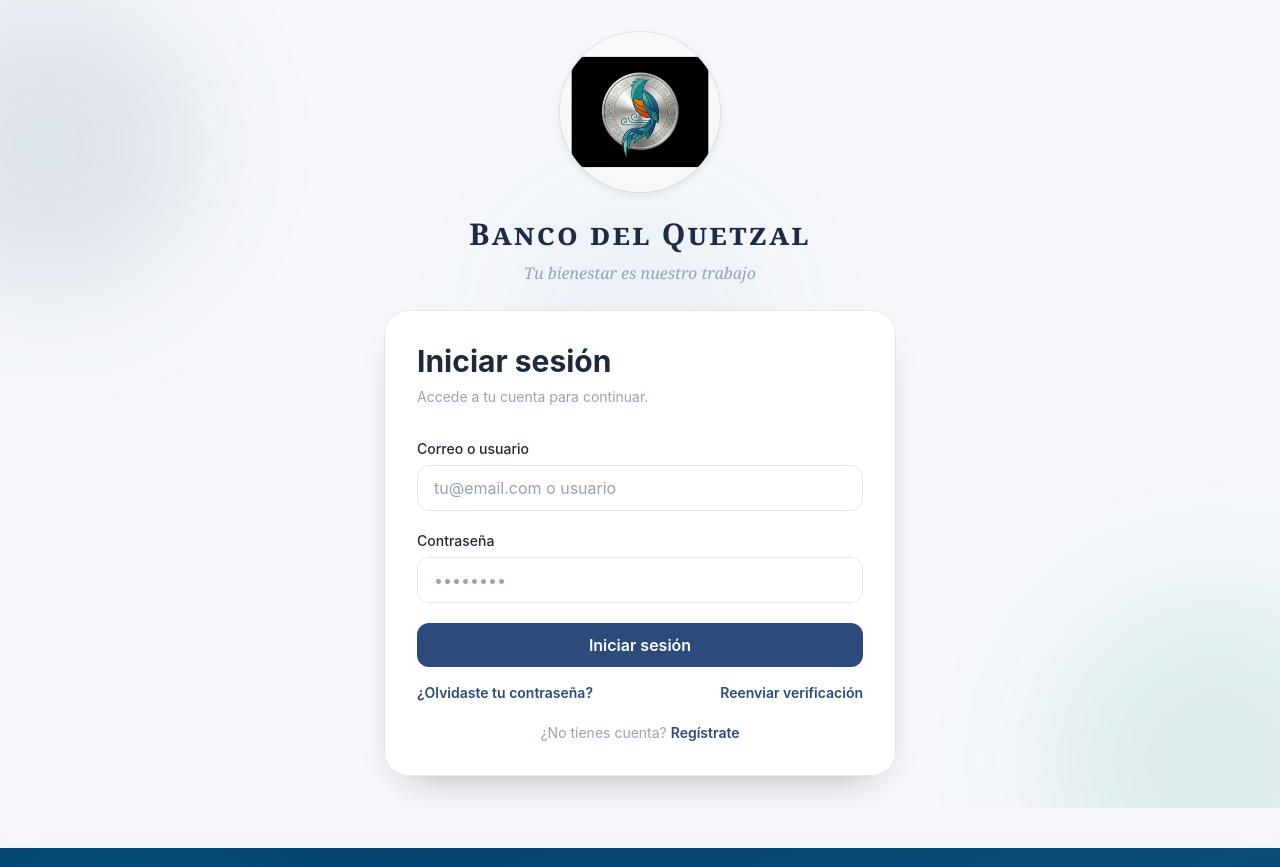
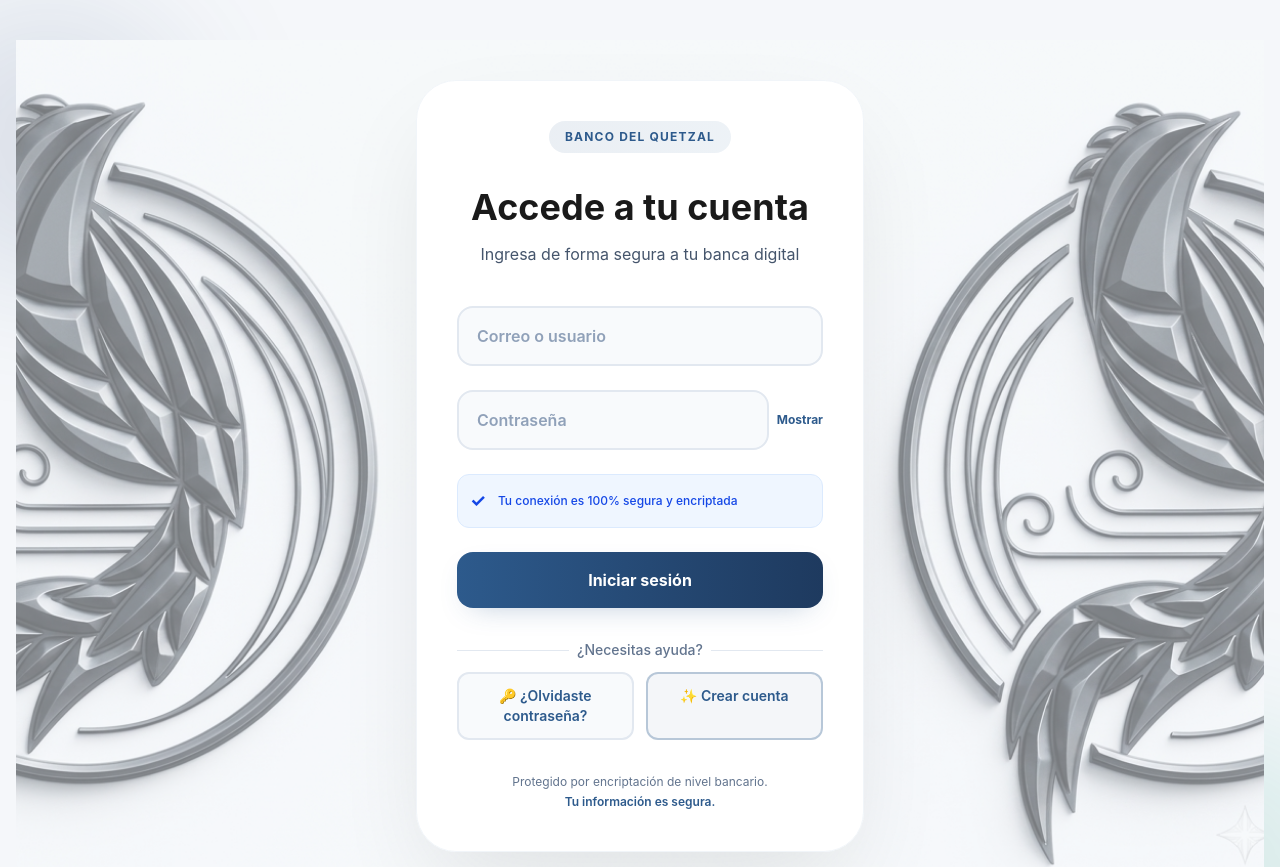
Before and after one commit to EddyCode1/bank-frontend, a React (Vite) app: page /login in a window 1280 px wide. Shown: the top 867 px of the page. Built offline with nearby package versions, Linux system fonts and the light colour scheme.

Commit message:
Arreglos visuales login

```diff
--- a/src/app/layouts/AuthLayout.jsx
+++ b/src/app/layouts/AuthLayout.jsx
@@ -6,15 +6,12 @@ import Footer from '../components/Footer'
 const AuthLayout = ({ children }) => {
   return (
     <>
-      <div className="relative flex min-h-screen items-center justify-center overflow-hidden bg-[var(--bg)] px-4 py-8">
+      <div className="relative flex min-h-screen items-start justify-center overflow-hidden bg-[var(--bg)] px-4 py-10">
         <div className="pointer-events-none absolute -left-24 top-0 h-72 w-72 rounded-full bg-[var(--primary)]/12 blur-3xl" />
         <div className="pointer-events-none absolute -bottom-28 -right-24 h-80 w-80 rounded-full bg-[var(--secondary)]/12 blur-3xl" />
         <div className="pointer-events-none absolute left-1/2 top-1/4 h-64 w-64 -translate-x-1/2 rounded-full bg-[var(--azul-vibrante)]/5 blur-3xl" />
 
-        <div className="relative w-full max-w-md space-y-6 sm:max-w-lg">
-          <div className="flex justify-center">
-            <BrandLogo />
-          </div>
+        <div className="relative w-full">
           {children}
         </div>
       </div>
--- a/src/features/auth/pages/LoginPage.jsx
+++ b/src/features/auth/pages/LoginPage.jsx
@@ -4,15 +4,25 @@ import { useForm } from 'react-hook-form'
 import toast from 'react-hot-toast'
 import useAuthStore from '../store/useAuthStore'
 import { authService } from '../service/authService'
+import logoPrincipal from '../../../assets/logo-principal-quetzal.png'
+import fondoRelieve from '../../../assets/LoginImage.png'
 
 /**
  * Página de Login
  */
 const LoginPage = () => {
   const [isLoading, setIsLoading] = useState(false)
-  const { register, handleSubmit, formState: { errors } } = useForm()
+  const [showPassword, setShowPassword] = useState(false)
+  const [emailFocused, setEmailFocused] = useState(false)
+  const [passwordFocused, setPasswordFocused] = useState(false)
+  const [emailValue, setEmailValue] = useState('')
+  const [passwordValue, setPasswordValue] = useState('')
+  const { register, handleSubmit, formState: { errors }, watch } = useForm()
   const { login } = useAuthStore()
   const navigate = useNavigate()
+
+  const email = watch('email')
+  const password = watch('password')
 
   const onSubmit = async (data) => {
     setIsLoading(true)
@@ -32,68 +42,142 @@ const LoginPage = () => {
   }
 
   return (
-    <section className="relative overflow-hidden rounded-3xl border border-[var(--border)] bg-white p-8 shadow-[0_18px_40px_-26px_rgba(15,23,42,0.45)]">
-      <div className="mb-8">
-        <h1 className="text-3xl font-bold text-[var(--text)]">Iniciar sesión</h1>
-        <p className="mt-2 text-sm text-[var(--muted)]">
-          Accede a tu cuenta para continuar.
-        </p>
+    <section className="relative min-h-screen overflow-hidden bg-slate-100 text-slate-900">
+      <div className="pointer-events-none absolute inset-0 z-0 flex items-center justify-center">
+        <div className="w-full h-full">
+          <img
+            src={fondoRelieve}
+            alt="Fondo relieve quetzales"
+            className="w-full h-full object-cover opacity-50"
+          />
+        </div>
       </div>
 
-      <form onSubmit={handleSubmit(onSubmit)} className="space-y-5">
-        {/* Campo de correo */}
-        <div className="space-y-1.5">
-          <label className="block text-sm font-medium text-[var(--text)]">Correo o usuario</label>
+      <div className="relative z-10 mx-auto flex min-h-screen max-w-screen-2xl items-center justify-center px-4 py-10 sm:px-6 lg:px-10">
+        <div className="w-full max-w-md">
+          <div className="relative flex items-center justify-center">
+            <div className="w-full rounded-[2.5rem] border border-slate-100 bg-white/95 backdrop-blur-lg p-10 shadow-[0_40px_100px_-20px_rgba(0,0,0,0.1)] animate-fade-in hover:shadow-[0_50px_120px_-30px_rgba(0,0,0,0.15)] transition-all duration-300">
+
+              <div className="mb-2 flex justify-center">
+                <div className="inline-flex items-center gap-2 rounded-full bg-gradient-to-r from-[#2d5a8c]/10 to-[#4a7ba7]/10 px-4 py-2 mb-6">
+                  <p className="text-xs font-bold uppercase tracking-widest text-[#2d5a8c]">Banco del Quetzal</p>
+                </div>
+              </div>
+
+              <div className="mb-10 text-center">
+                <h1 className="text-4xl font-bold text-[#1a1a1a] leading-tight">Accede a tu cuenta</h1>
+                <p className="mt-3 text-base text-slate-600">Ingresa de forma segura a tu banca digital</p>
+              </div>
+
+              <form onSubmit={handleSubmit(onSubmit)} className="space-y-6">
+                <div className="relative">
                   <input
                     type="text"
-            placeholder="tu@email.com o usuario"
+                    placeholder=" "
                     {...register('email', { required: 'Correo o usuario requerido' })}
-            className="w-full rounded-xl border border-[var(--border)] bg-white px-4 py-2.5 text-[var(--text)] outline-none transition placeholder:text-[var(--muted)] focus:border-[var(--primary)] focus:ring-2 focus:ring-[var(--primary)]/15"
+                    onFocus={() => setEmailFocused(true)}
+                    onBlur={() => setEmailFocused(false)}
+                    className="peer w-full rounded-2xl border-2 border-slate-200 bg-slate-50 py-4 px-5 text-base text-[#0f2744] outline-none transition-all duration-300 focus:border-[#2d5a8c] focus:bg-white focus:shadow-[0_0_0_3px_rgba(45,90,140,0.1)] hover:border-[#2d5a8c]/50"
                   />
-          {errors.email && (
-            <p className="text-sm text-red-600">{errors.email.message}</p>
-          )}
+                  <label
+                    className={`absolute left-5 transition-all duration-300 pointer-events-none font-semibold ${
+                      emailFocused || email
+                        ? 'top-2 text-xs text-[#2d5a8c]'
+                        : 'top-1/2 -translate-y-1/2 text-base text-slate-400'
+                    }`}
+                  >
+                    Correo o usuario
+                  </label>
+                  {errors.email && <p className="text-sm text-red-500 font-medium mt-1">{errors.email.message}</p>}
                 </div>
 
-        {/* Campo de contraseña */}
-        <div className="space-y-1.5">
-          <label className="block text-sm font-medium text-[var(--text)]">Contraseña</label>
+                <div className="space-y-1">
+                  <div className="flex items-center justify-between mb-2">
+                    <div className="relative flex-1">
                       <input
-            type="password"
-            placeholder="••••••••"
+                        type={showPassword ? 'text' : 'password'}
+                        placeholder=" "
                         {...register('password', { required: 'Contraseña requerida' })}
-            className="w-full rounded-xl border border-[var(--border)] bg-white px-4 py-2.5 text-[var(--text)] outline-none transition placeholder:text-[var(--muted)] focus:border-[var(--primary)] focus:ring-2 focus:ring-[var(--primary)]/15"
+                        onFocus={() => setPasswordFocused(true)}
+                        onBlur={() => setPasswordFocused(false)}
+                        className="peer w-full rounded-2xl border-2 border-slate-200 bg-slate-50 py-4 px-5 text-base text-[#0f2744] outline-none transition-all duration-300 focus:border-[#2d5a8c] focus:bg-white focus:shadow-[0_0_0_3px_rgba(45,90,140,0.1)] hover:border-[#2d5a8c]/50"
                       />
-          {errors.password && (
-            <p className="text-sm text-red-600">{errors.password.message}</p>
-          )}
+                      <label
+                        className={`absolute left-5 transition-all duration-300 pointer-events-none font-semibold ${
+                          passwordFocused || password
+                            ? 'top-2 text-xs text-[#2d5a8c]'
+                            : 'top-1/2 -translate-y-1/2 text-base text-slate-400'
+                        }`}
+                      >
+                        Contraseña
+                      </label>
+                    </div>
+                    <button
+                      type="button"
+                      onClick={() => setShowPassword((value) => !value)}
+                      className="text-xs font-bold text-[#2d5a8c] transition hover:text-[#1e3a5f] hover:scale-110 ml-2"
+                    >
+                      {showPassword ? 'Ocultar' : 'Mostrar'}
+                    </button>
+                  </div>
+                  {errors.password && <p className="text-sm text-red-500 font-medium">{errors.password.message}</p>}
                 </div>
 
-        {/* Botón de envío */}
+                <div className="flex items-center gap-3 rounded-xl bg-blue-50 border border-blue-100 p-3 mt-6">
+                  <span className="text-lg font-bold text-blue-700">✓</span>
+                  <p className="text-xs text-blue-700 font-medium">Tu conexión es 100% segura y encriptada</p>
+                </div>
+
                 <button
                   type="submit"
                   disabled={isLoading}
-          className="w-full rounded-xl bg-[var(--primary)] py-2.5 font-semibold text-white transition hover:bg-[var(--primary-dark)] disabled:cursor-not-allowed disabled:bg-[var(--muted)]"
+                  className="w-full rounded-2xl bg-gradient-to-r from-[#2d5a8c] to-[#1e3a5f] px-6 py-4 text-base font-bold text-white shadow-[0_10px_30px_-15px_rgba(45,90,140,0.4)] transition-all duration-300 hover:shadow-[0_15px_40px_-10px_rgba(45,90,140,0.5)] hover:scale-[1.02] active:scale-95 disabled:cursor-not-allowed disabled:opacity-60 disabled:scale-100"
                 >
-          {isLoading ? 'Cargando...' : 'Iniciar sesión'}
+                  {isLoading ? (
+                    <span className="flex items-center justify-center gap-2">
+                      <span className="inline-block h-4 w-4 animate-spin rounded-full border-2 border-white border-t-transparent"></span>
+                      Iniciando sesión...
+                    </span>
+                  ) : (
+                    'Iniciar sesión'
+                  )}
                 </button>
               </form>
 
-      <div className="mt-4 flex items-center justify-between text-sm">
-        <Link to="/forgot-password" className="font-semibold text-[var(--primary)] transition hover:underline">
-          ¿Olvidaste tu contraseña?
+              <div className="mt-8 space-y-3">
+                <div className="relative">
+                  <div className="absolute inset-0 flex items-center">
+                    <div className="w-full border-t border-slate-200"></div>
+                  </div>
+                  <div className="relative flex justify-center text-sm">
+                    <span className="bg-white px-2 text-slate-500 font-medium">¿Necesitas ayuda?</span>
+                  </div>
+                </div>
+
+                <div className="grid grid-cols-2 gap-3">
+                  <Link
+                    to="/forgot-password"
+                    className="block rounded-xl border-2 border-slate-200 bg-slate-50 px-4 py-3 text-center text-sm font-semibold text-[#2d5a8c] transition-all duration-300 hover:border-[#2d5a8c] hover:bg-[#2d5a8c]/5 hover:text-[#1e3a5f]"
+                  >
+                    🔑 ¿Olvidaste contraseña?
                   </Link>
-        <Link to="/resend-verification" className="font-semibold text-[var(--primary)] transition hover:underline">
-          Reenviar verificación
+                  <Link
+                    to="/register"
+                    className="block rounded-xl border-2 border-[#2d5a8c]/30 bg-[#2d5a8c]/5 px-4 py-3 text-center text-sm font-semibold text-[#2d5a8c] transition-all duration-300 hover:border-[#2d5a8c] hover:bg-[#2d5a8c]/10 hover:shadow-md"
+                  >
+                    ✨ Crear cuenta
                   </Link>
                 </div>
+              </div>
 
-      <p className="mt-5 text-center text-sm text-[var(--muted)]">
-        ¿No tienes cuenta?{' '}
-        <Link to="/register" className="font-semibold text-[var(--primary)] transition hover:underline">
-          Regístrate
-        </Link>
+              <p className="mt-8 text-center text-xs text-slate-500 leading-relaxed">
+                Protegido por encriptación de nivel bancario. <br />
+                <span className="text-[#2d5a8c] font-semibold">Tu información es segura.</span>
               </p>
+            </div>
+          </div>
+        </div>
+      </div>
     </section>
   )
 }
--- a/src/styles/index.css
+++ b/src/styles/index.css
@@ -85,6 +85,24 @@ html {
   animation: fadeIn 0.3s ease-in-out;
 }
 
+@keyframes float {
+  0%, 100% {
+    transform: translateY(0px) translateX(0px);
+  }
+  50% {
+    transform: translateY(-10px) translateX(4px);
+  }
+}
+
+.animate-float {
+  animation: float 7s ease-in-out infinite;
+}
+
+.animation-delay-2000 {
+  animation-delay: 2s;
+}
+
+
 /* Utilities personalizadas */
 .glass-morphism {
   background: rgba(255, 255, 255, 0.25);
```
Also changed, not shown: src/assets/LoginImage.png (added). Lines whose indentation alone changed are shown as unchanged.
